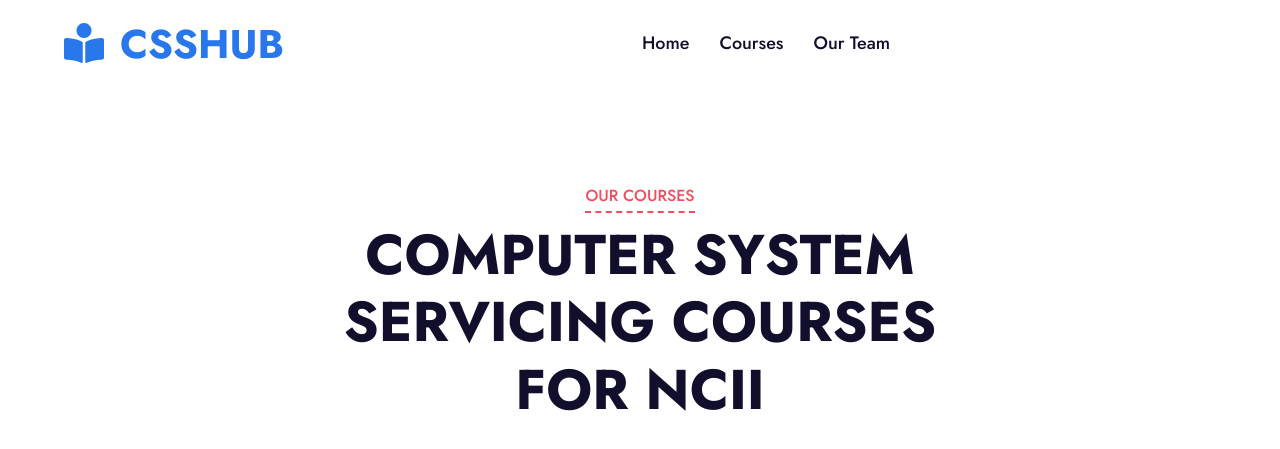
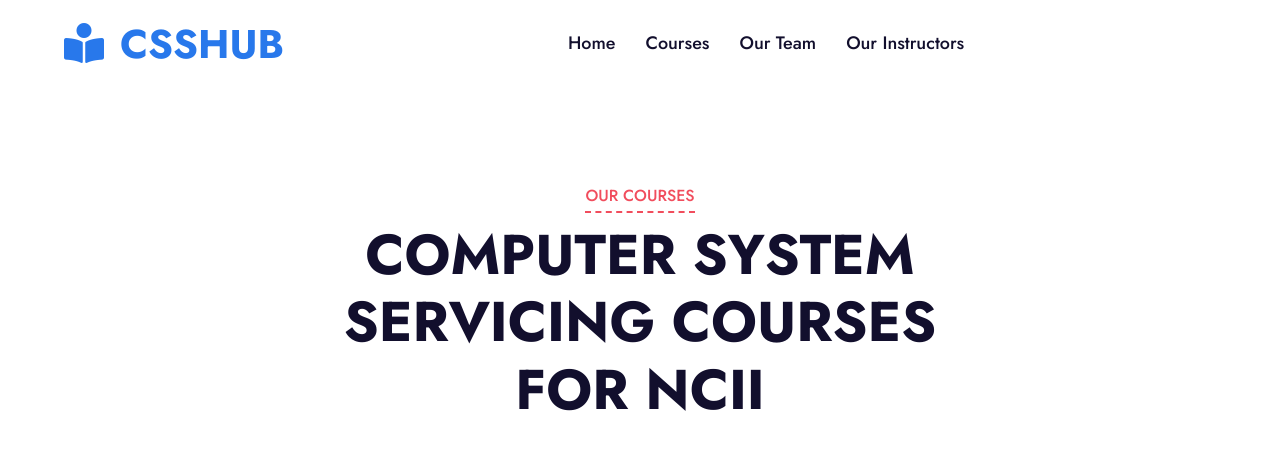
Before and after one commit to Shavivvvv/CSSHUB, a plain HTML site: page course.html in a window 1280 px wide. Shown: the top 449 px of the page. Drawn offline with nearby package versions, Linux system fonts and the light colour scheme; files whose address does not match are found by name.

Commit message:
Update course.html

```diff
--- a/course.html
+++ b/course.html
@@ -45,6 +45,7 @@
                     <a href="index.html" class="nav-item nav-link">Home</a>
                     <a href="course.html" class="nav-item nav-link">Courses</a>
                      <a href="team.html" class="nav-item nav-link">Our Team</a>
+                    <a href="instructor.html" class="nav-item nav-link">Our Instructors</a>
 
                         </div>
                     </div>
```
